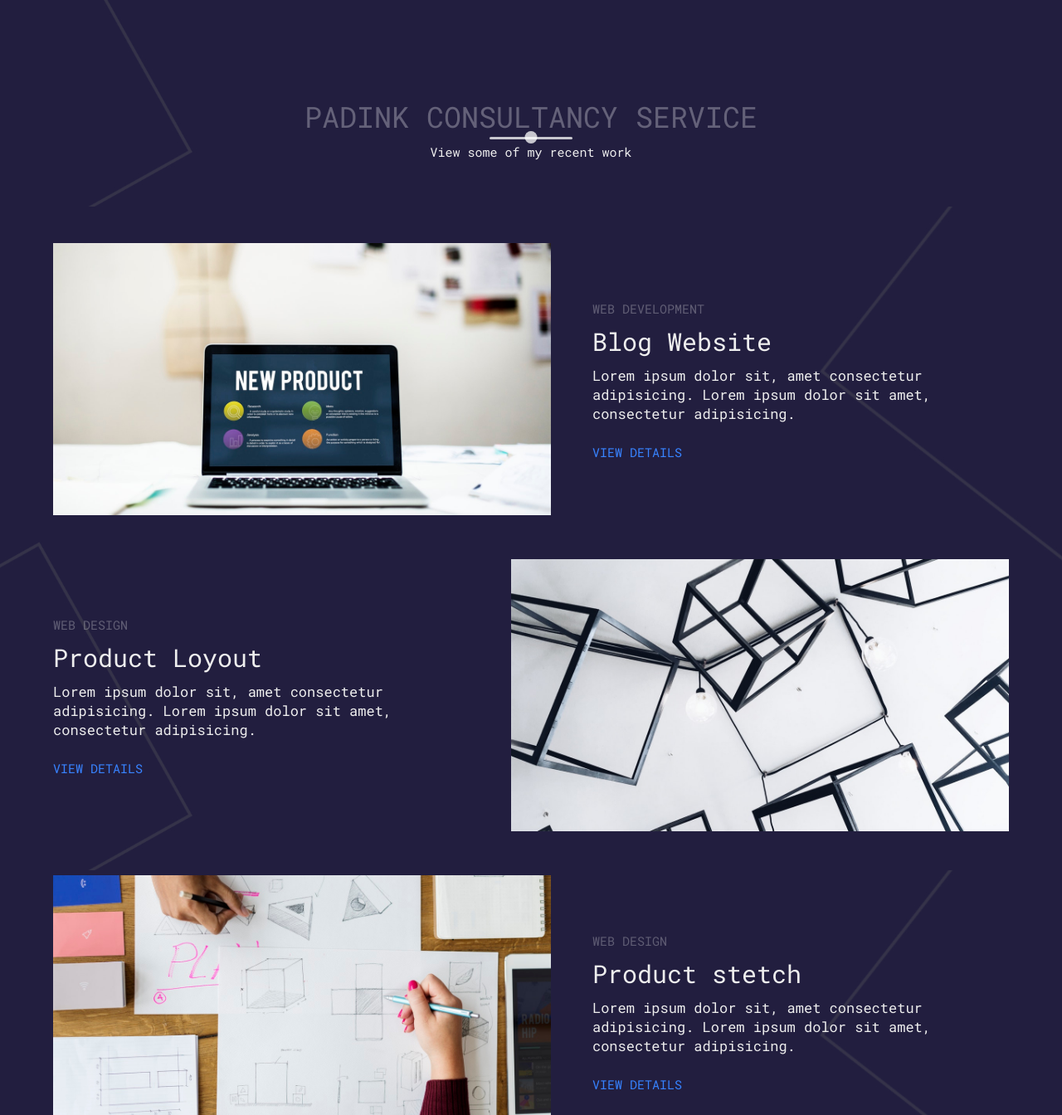
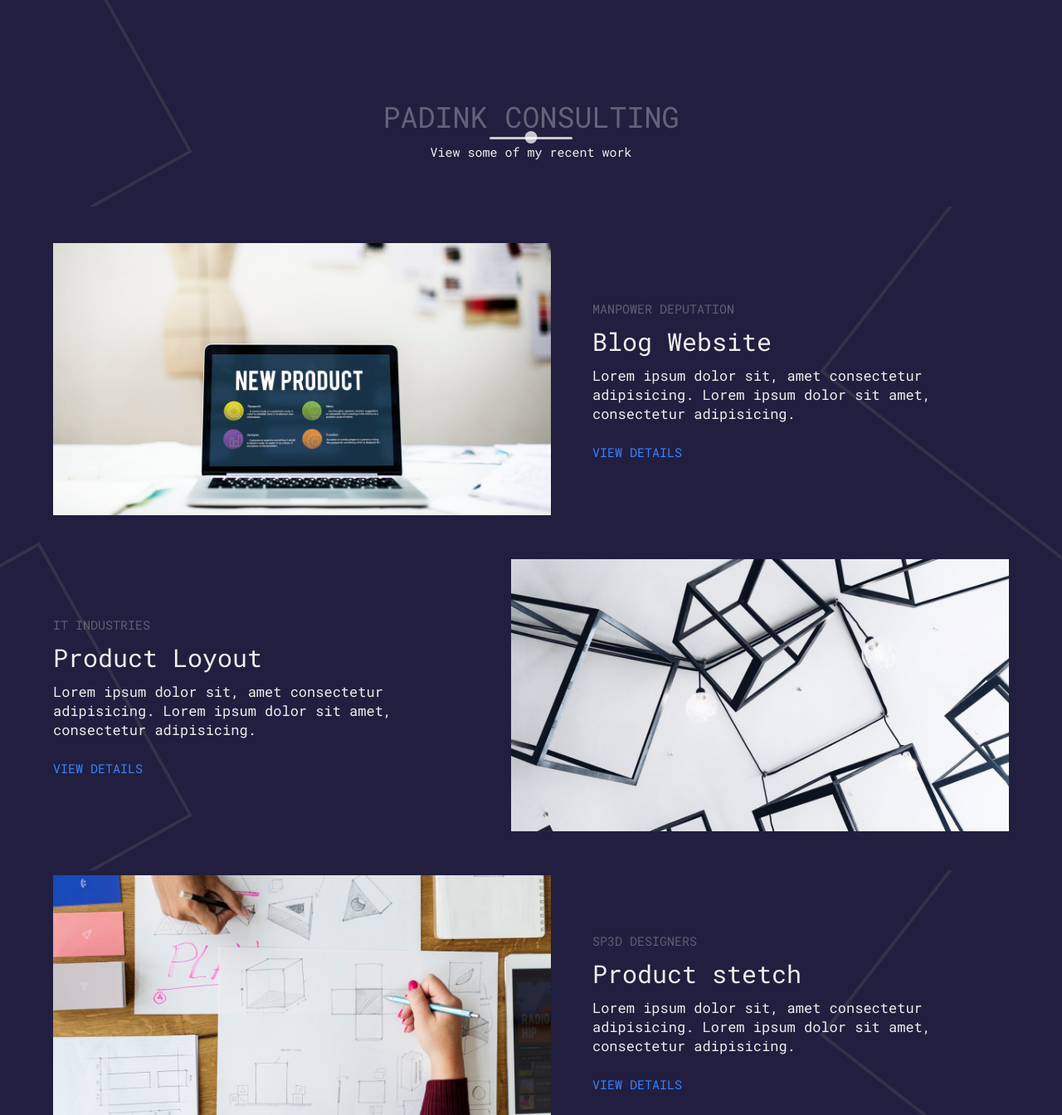
Before and after one commit to pragatheeswarancse/newpadink-20, a plain HTML site: page index.html in a window 1280 px wide. Shown: the part 1351-2695 px from the top of the page at 83% size. Drawn offline with nearby package versions, Linux system fonts and the light colour scheme; a web font is replaced by a local one.

Commit message:
Update index.html

```diff
--- a/index.html
+++ b/index.html
@@ -98,7 +98,7 @@
     <section class="Portfolio" id="portfolio">
         <div class="container">
             <div class="section-heading">
-                <h1>Padink Consultancy Service</h1>
+                <h1>Padink Consulting</h1>
                 <h6>View some of my recent work</h6>
             </div>
             <div class="portfolio-item">
@@ -106,7 +106,7 @@
                     <img src="img/portitem1.jpeg" alt="">
                 </div>
                 <div class="portfolio-description" data-aos="fade-left" data-aos-delay="600">
-                    <h6>Web Development</h6>
+                    <h6>Manpower Deputation</h6>
                     <h1>Blog Website</h1>
                     <p>
                         Lorem ipsum dolor sit, amet consectetur adipisicing. Lorem ipsum dolor sit amet, consectetur adipisicing.
@@ -117,7 +117,7 @@
 
             <div class="portfolio-item">
                 <div class="portfolio-description has-margin-right" data-aos="fade-right" data-aos-delay="900">
-                    <h6>Web Design</h6>
+                    <h6>IT Industries</h6>
                     <h1>Product Loyout</h1>
                     <p>
                         Lorem ipsum dolor sit, amet consectetur adipisicing. Lorem ipsum dolor sit amet, consectetur adipisicing.
@@ -134,7 +134,7 @@
                     <img src="img/portitem3.jpeg" alt="">
                 </div>
                 <div class="portfolio-description" data-aos="fade-left" data-aos-delay="1800">
-                    <h6>Web Design</h6>
+                    <h6>SP3D Designers</h6>
                     <h1>Product stetch</h1>
                     <p>
                         Lorem ipsum dolor sit, amet consectetur adipisicing. Lorem ipsum dolor sit amet, consectetur adipisicing.
```
